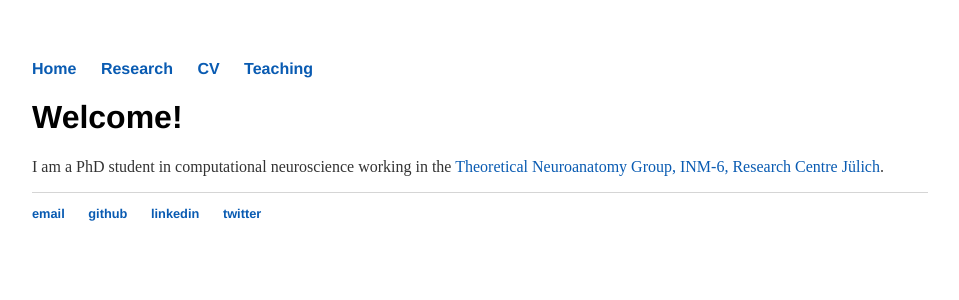
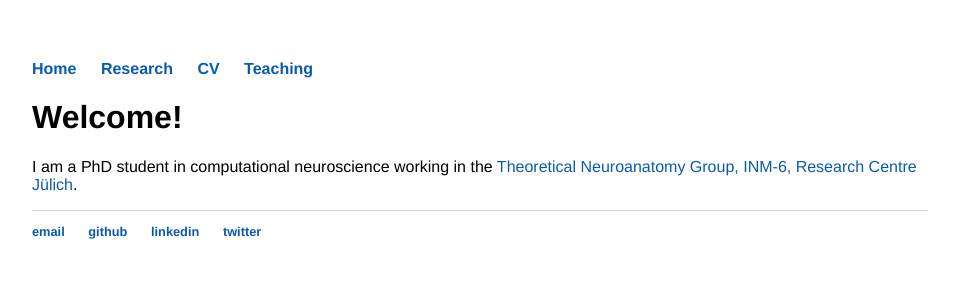
Before and after one commit to AlexVanMeegen/alexvanmeegen.github.io, a Jekyll site: the page built from index.html, in a window 1280 px wide. Shown: the top 300 px of the page, without its empty margins (160-1119 px from the left). Built offline with Jekyll 4.4.1, drawn with Linux system fonts in a browser that asks for light colours.

Commit message:
Set font globally

```diff
--- a/css/main.css
+++ b/css/main.css
@@ -1,9 +1,9 @@
 body {
     margin: 60px auto;
     width: 70%;
+    font-family: 'Helvetica', 'Arial', 'Sans-Serif';
 }
 nav ul, footer ul {
-    font-family:'Helvetica', 'Arial', 'Sans-Serif';
     padding: 0px;
     list-style: none;
     font-weight: bold;
@@ -19,12 +19,6 @@ a {
 a:hover {
     text-decoration: underline;
 }
-h1 {
-    font-family:'Helvetica', 'Arial', 'Sans-Serif';
-}
-p {
-    color: #333;
-}
 footer {
     border-top: 1px solid #d5d5d5;
     font-size: .8em;
```
